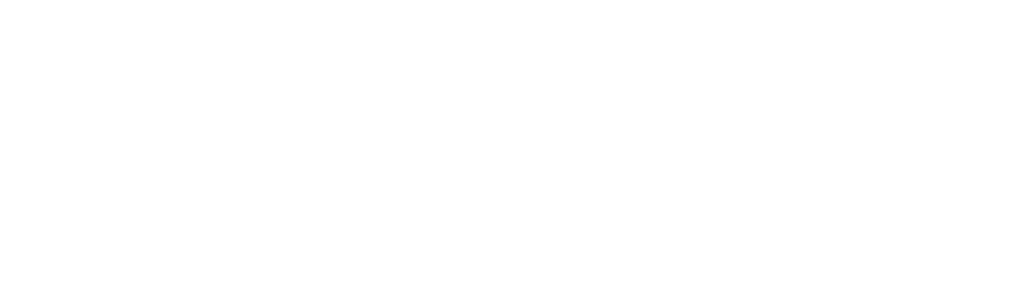
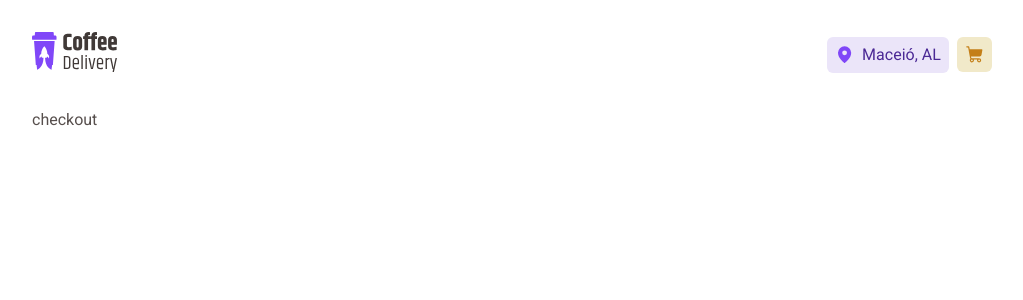
Before and after one commit to joaopedroaat/coffee-delivery, a React (Vite) app: page /checkout in a window 1280 px wide. Before the commit this address had no page. Shown: the top 300 px of the page, without its empty margins (128-1151 px from the left). Built offline with nearby package versions, Linux system fonts and the light colour scheme.

Commit message:
Added Checkout page

```diff
--- a/src/Router.tsx
+++ b/src/Router.tsx
@@ -1,12 +1,14 @@
 import { Route, Routes } from 'react-router-dom'
 import { Home } from './pages/Home'
 import { DefaultLayout } from './layout/DefaultLayout'
+import { Checkout } from './pages/Checkout'
 
 export function Router() {
   return (
     <Routes>
       <Route path="/" element={<DefaultLayout />}>
         <Route path="/" element={<Home />} />
+        <Route path="/checkout" element={<Checkout />} />
       </Route>
     </Routes>
   )
--- /dev/null
+++ b/src/pages/Checkout/index.tsx
@@ -0,0 +1,5 @@
+import { CheckoutContainer } from './styles'
+
+export function Checkout() {
+  return <CheckoutContainer>checkout</CheckoutContainer>
+}
--- /dev/null
+++ b/src/pages/Checkout/styles.ts
@@ -0,0 +1,3 @@
+import styled from 'styled-components'
+
+export const CheckoutContainer = styled.main``
```
